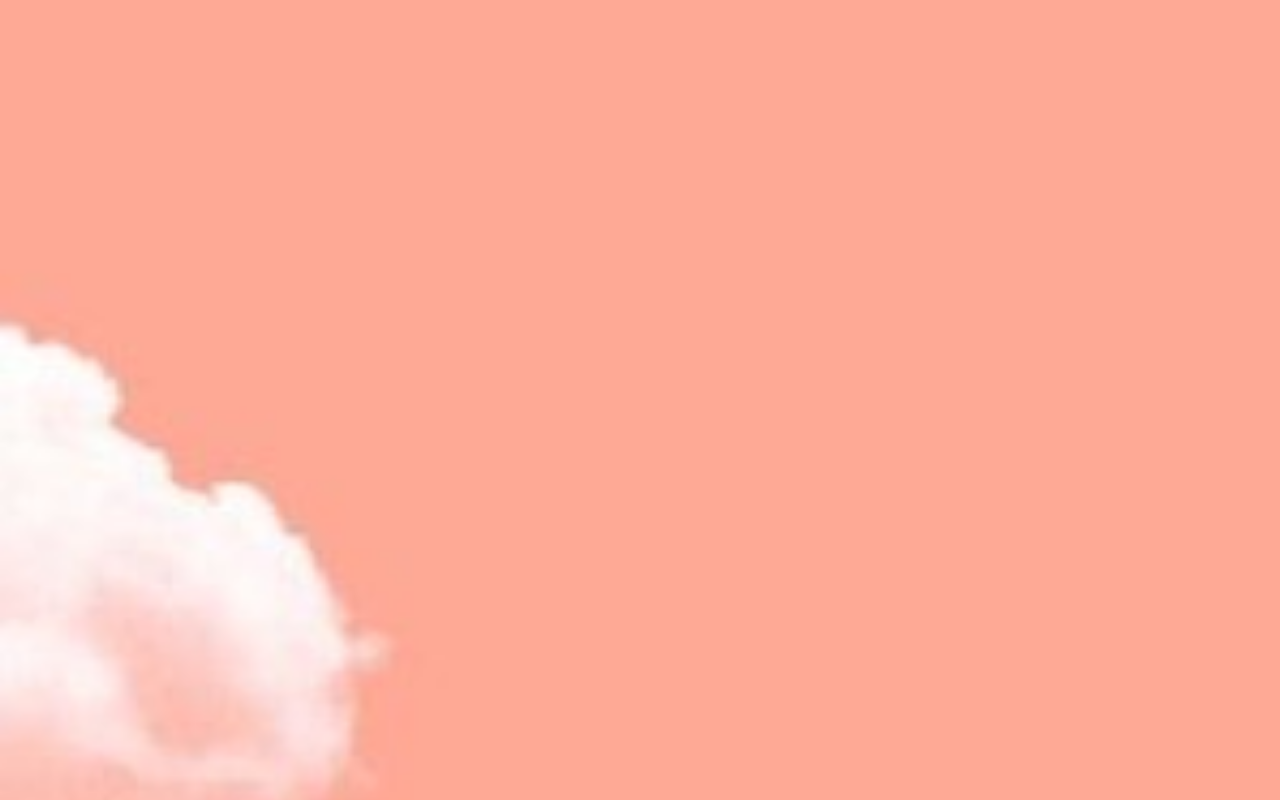
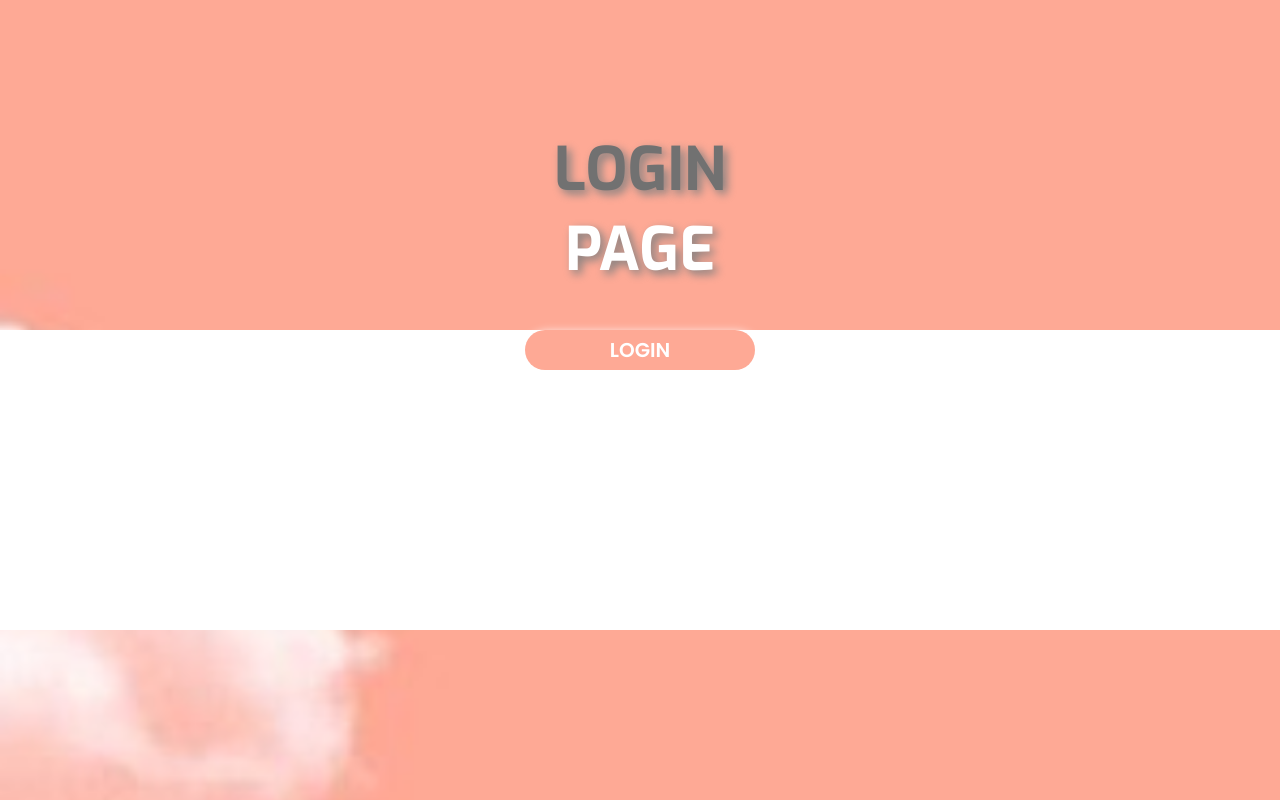
Before and after one commit to YeJi222/SpringBoot-TeamCCService, a React (Create React App) app in the folder frontend/: page /login in a window 1280 px wide. Before the commit this address had no page. Built offline with nearby package versions, Linux system fonts and the light colour scheme.

Commit message:
feat: create main page

```diff
--- a/frontend/public/assets/css/adminCSS/admin.css
+++ b/frontend/public/assets/css/adminCSS/admin.css
@@ -1,4 +1,5 @@
-body{
+.page{
+    height: 100vh;
     background-image: url('/assets/adminImage/background.jpg');
     background-size: cover;
 }
@@ -8,7 +9,7 @@ body{
     font-size: 60px;
     text-align: center;
     text-shadow: 4px 4px 10px grey;
-    margin-top: 130px;
+    padding-top: 130px;
 }
 
 .spanTitle{
@@ -32,6 +33,28 @@ body{
     cursor: pointer;
 }
 
+.loginPart{
+    margin-bottom: 0;
+    background-color: white;
+    height: 300px;
+}
+
+.loginBtn2{
+    font-family: "Poppins";
+    font-size: 20px;
+    color: white;
+    text-align: center;
+    border-radius: 20px;
+    background-color: #FEA995;
+    width: 230px;
+    margin: auto;
+    margin-top: 40px;
+    padding-top: 5px;
+    padding-bottom: 5px;
+    box-shadow: 2px 2px 10px white;
+    cursor: pointer;
+}
+
 .registerBtn{
     font-family: "Poppins";
     font-size: 20px;
--- a/frontend/src/App.js
+++ b/frontend/src/App.js
@@ -1,5 +1,7 @@
 import './index.css';
 import Start from "./components/admin/Start";
+import Login from "./components/admin/Login";
+import Main from "./components/admin/Main";
 import{ BrowserRouter, Routes, Route } from "react-router-dom";
 
 function App() {
@@ -7,6 +9,8 @@ function App() {
     <BrowserRouter>
       <Routes>
         <Route path="/" element={<Start />}> </Route>
+        <Route path="/login" element={<Login />}> </Route>
+        <Route path="/Main" element={<Main />}> </Route>
       </Routes>
     </BrowserRouter>
   );
--- /dev/null
+++ b/frontend/src/components/admin/Login.jsx
@@ -0,0 +1,28 @@
+import React, { useState, useEffect } from 'react';
+import { useNavigate } from "react-router-dom";
+
+function Login(){
+    const navigate = useNavigate();
+
+    const loginAction = e => {
+
+    }
+
+    return(
+        <div className='page'>
+            <div className='title'>
+                <span style={{color:"#717171"}}>LOGIN</span><br></br>
+                <span className='spanTitle'>PAGE</span>
+            </div>
+            <div className="loginPart">
+                <div className='loginBtn2' onClick={loginAction}>
+                    LOGIN
+                </div>
+            </div>
+        </div>
+
+
+    )
+}
+
+export default Login;
--- /dev/null
+++ b/frontend/src/components/admin/Main.jsx
@@ -0,0 +1,15 @@
+import React, { useState, useEffect } from 'react';
+import { useNavigate } from "react-router-dom";
+
+function Main(){
+    const navigate = useNavigate();
+
+    return(
+        <div>
+
+        </div>
+
+    )
+}
+
+export default Main;
--- a/frontend/src/components/admin/Start.jsx
+++ b/frontend/src/components/admin/Start.jsx
@@ -1,14 +1,20 @@
 import React, { useState, useEffect } from 'react';
+import { useNavigate } from "react-router-dom";
 
 function Start(){
+    const navigate = useNavigate();
+
+    const loginPage = e => {
+        navigate('./login');
+    }
 
     return(
-        <div>
+        <div className='page'>
             <div className='title'>
                 <span style={{color:"#717171"}}>TEAM</span><span className='spanTitle'>CC</span> <br></br>
                 <span className='spanTitle'>SERVICE</span>
             </div>
-            <div className='loginBtn'>
+            <div className='loginBtn' onClick={loginPage}>
                 LOGIN
             </div>
             <div className='registerBtn'>
```
Also changed, not shown: 1 other file (tests, documents, lock files or other folders).
